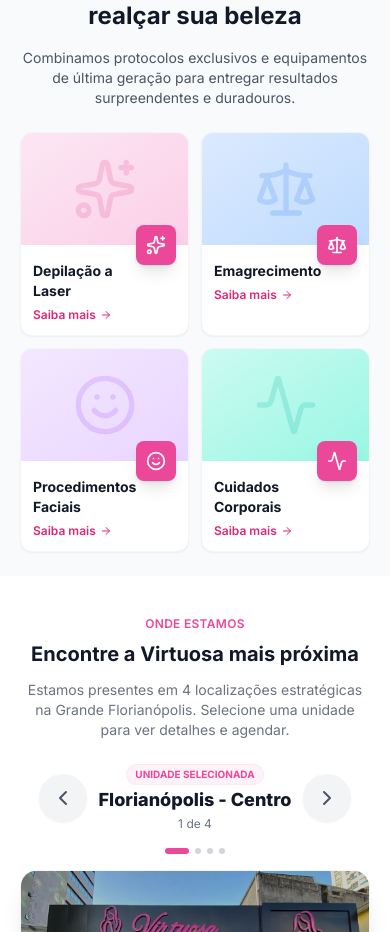
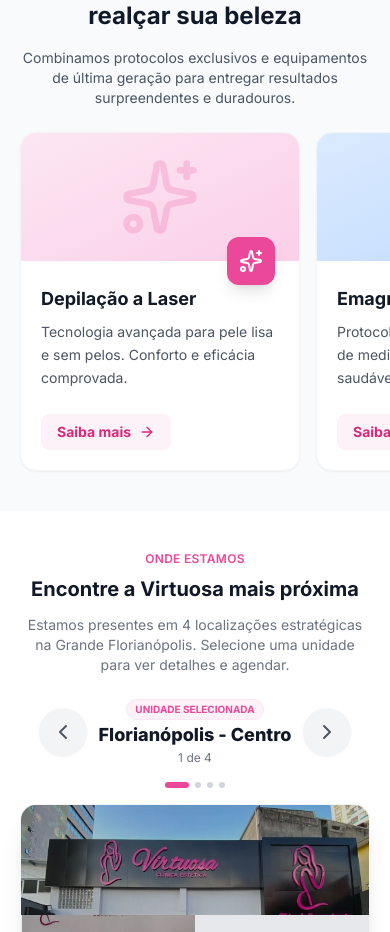
Before and after one commit to HenriqueHintz/clinica-virtuosa, a React (Vite) app: page / in a window 390 px wide. Shown: the part 1906-2838 px from the top of the page. Built offline with nearby package versions, Linux system fonts and the light colour scheme.

Commit message:
refactor: redesign Services section for compact mobile carousel view

```diff
--- a/components/Services.tsx
+++ b/components/Services.tsx
@@ -14,7 +14,8 @@
           </p>
         </div>
 
-        <div className="grid grid-cols-2 md:grid-cols-2 lg:grid-cols-4 gap-3 md:gap-8">
+        {/* Mobile: Horizontal Scroll View / Desktop: Grid View */}
+        <div className="flex md:grid md:grid-cols-2 lg:grid-cols-4 gap-4 md:gap-8 overflow-x-auto pb-4 md:pb-0 scrollbar-hide snap-x snap-mandatory -mx-5 px-5 md:mx-0 md:px-0">
           {SERVICES.map((service, index) => {
             const IconComponent = (Icons as any)[service.icon] || Icons.Sparkles;
 
@@ -28,23 +29,33 @@
             const scheme = colorSchemes[index % colorSchemes.length];
 
             return (
-              <div key={service.id} className="group bg-white rounded-xl md:rounded-2xl shadow-sm hover:shadow-xl transition-all duration-300 overflow-hidden border border-gray-100">
-                <div className={`h-28 md:h-40 overflow-hidden relative bg-gradient-to-br ${scheme.bg}`}>
+              <div
+                key={service.id}
+                className="min-w-[280px] sm:min-w-[320px] md:min-w-0 snap-center group bg-white rounded-2xl shadow-sm hover:shadow-xl transition-all duration-300 overflow-hidden border border-gray-100 flex flex-col"
+              >
+                <div className={`h-32 md:h-44 overflow-hidden relative bg-gradient-to-br ${scheme.bg} flex-shrink-0`}>
                    <div className="absolute inset-0 flex items-center justify-center opacity-20">
-                     <IconComponent className={`w-16 h-16 md:w-24 md:h-24 ${scheme.icon}`} />
+                     <IconComponent className={`w-20 h-20 md:w-28 md:h-28 ${scheme.icon}`} />
                    </div>
+                   <div className="absolute inset-0 bg-black/0 group-hover:bg-black/5 transition-colors"></div>
                 </div>
-                <div className="p-3 md:p-5 relative">
-                  <div className="absolute -top-5 md:-top-8 right-3 md:right-6 w-10 h-10 md:w-14 md:h-14 bg-brand-500 rounded-lg md:rounded-xl flex items-center justify-center shadow-lg group-hover:rotate-6 transition-transform">
-                    <IconComponent className="w-5 h-5 md:w-7 md:h-7 text-white" />
+                <div className="p-5 md:p-6 relative flex-grow flex flex-col">
+                  <div className="absolute -top-6 md:-top-9 right-6 w-12 h-12 md:w-16 md:h-16 bg-brand-500 rounded-xl flex items-center justify-center shadow-lg group-hover:rotate-6 transition-transform z-10">
+                    <IconComponent className="w-6 h-6 md:w-8 md:h-8 text-white" />
                   </div>
-                  <h4 className="text-sm md:text-xl font-bold text-gray-900 mb-1.5 md:mb-3 mt-1 md:mt-2 pr-8 md:pr-0">{service.title}</h4>
-                  <p className="text-gray-600 text-xs md:text-sm leading-relaxed mb-2 md:mb-4 hidden sm:block">
+                  <h4 className="text-lg md:text-2xl font-bold text-gray-900 mb-2 md:mb-4 pt-1">{service.title}</h4>
+                  <p className="text-gray-600 text-sm md:text-base leading-relaxed mb-6 md:mb-8 flex-grow">
                     {service.description}
                   </p>
-                  <a href="#locations" className="text-brand-600 font-semibold text-xs md:text-sm flex items-center gap-1 group-hover:gap-2 transition-all">
-                    Saiba mais <Icons.ArrowRight className="w-3 h-3 md:w-4 md:h-4" />
-                  </a>
+                  <div className="mt-auto">
+                    <a
+                      href="#locations"
+                      className="inline-flex items-center gap-2 bg-brand-50 text-brand-600 px-4 py-2 rounded-lg font-bold text-sm hover:bg-brand-500 hover:text-white transition-all group/btn active:scale-95"
+                    >
+                      Saiba mais
+                      <Icons.ArrowRight className="w-4 h-4 group-hover/btn:translate-x-1 transition-transform" />
+                    </a>
+                  </div>
                 </div>
               </div>
             );
```
